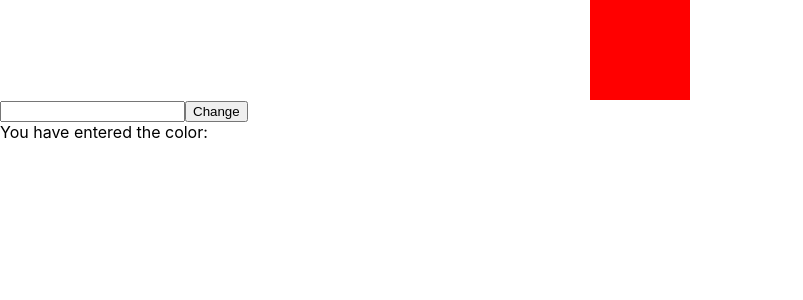
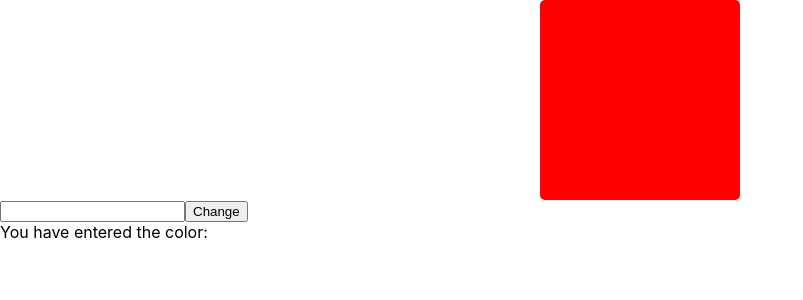
Before and after one commit to rsk2/color-changing-box, a React (Create React App) app: page / in a window 1280 px wide. Shown: the top 300 px of the page, without its empty margins (0-803 px from the left). Built offline with nearby package versions, Linux system fonts and the light colour scheme.

Commit message:
Moving styles to css page for ColorBox js

```diff
--- a/src/components/ColorBox.js
+++ b/src/components/ColorBox.js
@@ -3,7 +3,7 @@ import React from 'react';
 const ColorBox = ({inputColor}) =>{
 
     return (
-        <div style={{height:"100px", width:"100px", margin:"auto", backgroundColor:inputColor}}>
+        <div className="colorbox" style={{backgroundColor:inputColor}}>
         </div>
     )
 }
```
